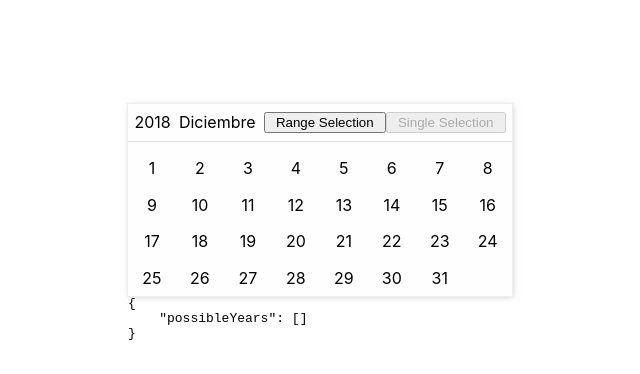
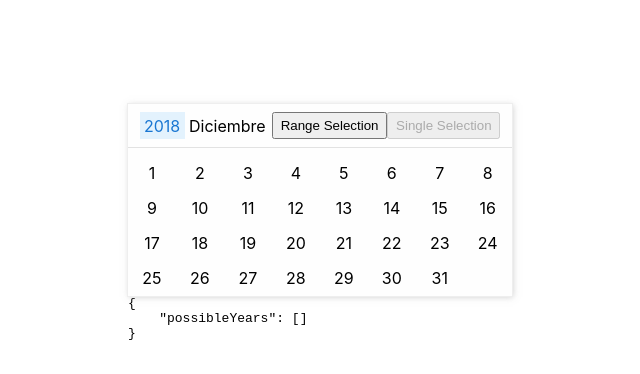
Before and after one commit to karlosvallejo/prueba-date-picker, a React (Create React App) app: page / in a window 1280 px wide. In both pictures the pointer is over the element 476 px from the left and 122 px from the top of the page. Shown: the top 374 px of the page, without its empty margins (320-960 px from the left). Built offline with nearby package versions, Linux system fonts and the light colour scheme.

Commit message:
styling final

```diff
--- a/src/Components/DatePicker/DatePicker.css
+++ b/src/Components/DatePicker/DatePicker.css
@@ -18,25 +18,46 @@
 .DatePicker-selectors-wrapper {
     display: flex;
     flex-direction: row;
-    padding: 1vh 0.5vw;
+    padding: 1vh 3%;
     box-sizing: border-box;
     border-bottom: solid 0.15vh rgba(158,158,158 ,0.3);
 }
 
 .DatePicker-selectors-years {
+    transition: 100ms ease-in;
+    padding: 1%;
     flex-grow: 1;
+}
+
+.DatePicker-selectors-years:hover {
+    transition: 100ms ease-in;
+    background-color: rgba(227,242,253 ,1);
+    color: rgba(25,118,210 ,1);
+    cursor: pointer;
 }
 
 .DatePicker-selectors-years p {
     margin: 0;
+    text-align: center;
 }
 
 .DatePicker-selectors-months {
+    transition: 100ms ease-in;
+    padding: 1%;
     flex-grow: 1;
+    margin-right: 0.5%;
+}
+
+.DatePicker-selectors-months:hover {
+    transition: 100ms ease-in;
+    background-color: rgba(227,242,253 ,1);
+    color: rgba(25,118,210 ,1);
+    cursor: pointer;
 }
 
 .DatePicker-selectors-months p {
     margin: 0;
+    text-align: center;
 }
 
 .DatePicker-selectors-range {
@@ -79,9 +100,10 @@
 }
 
 .DatePicker-days-day:hover {
-    transition: 900ms ease-in;
+    transition: 200ms ease-in;
     color: rgba(255,255,255,1);
     background-color: rgba(187,222,251 ,1);
+    cursor: pointer;
 }
 
 .DatePicker-days-day p {
```
